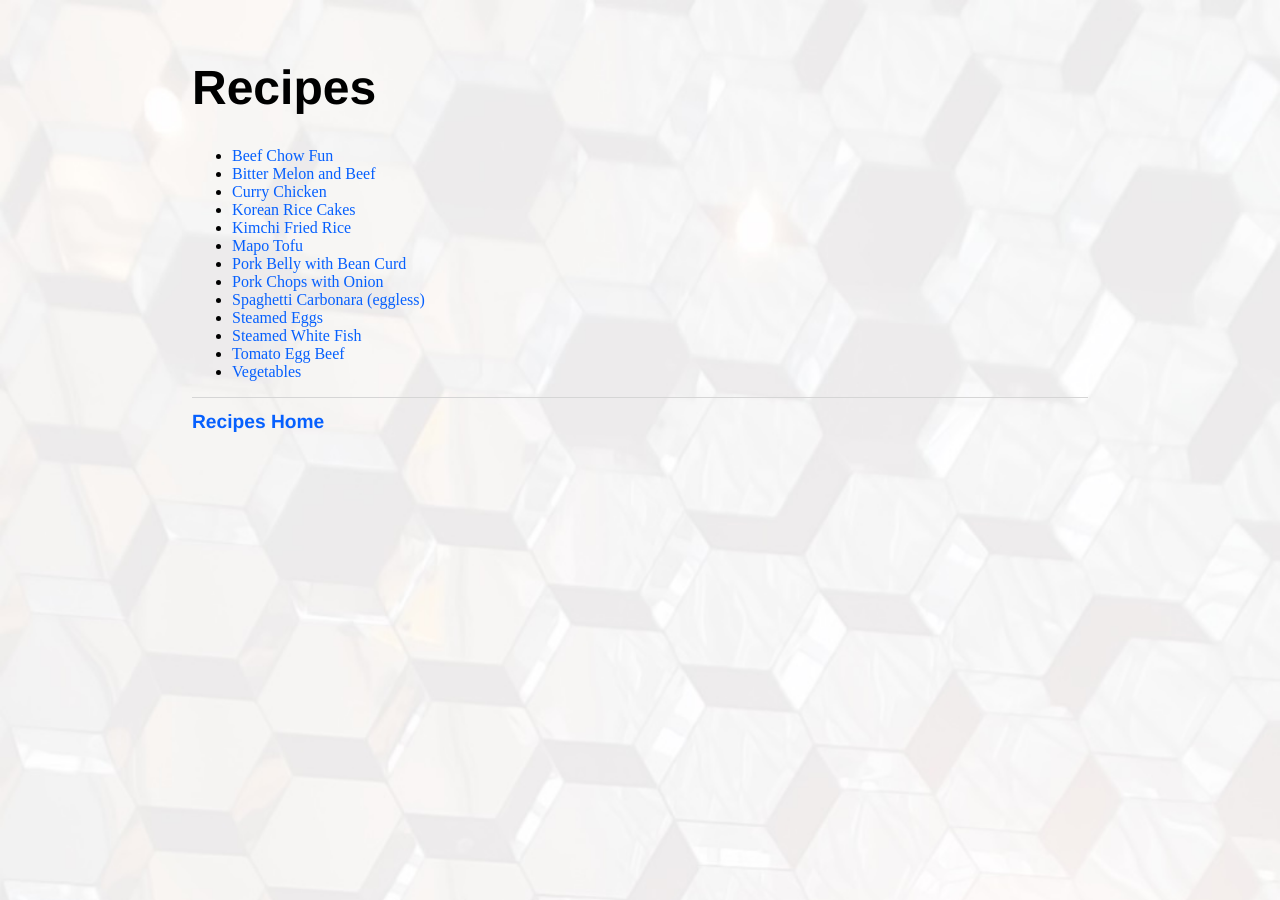
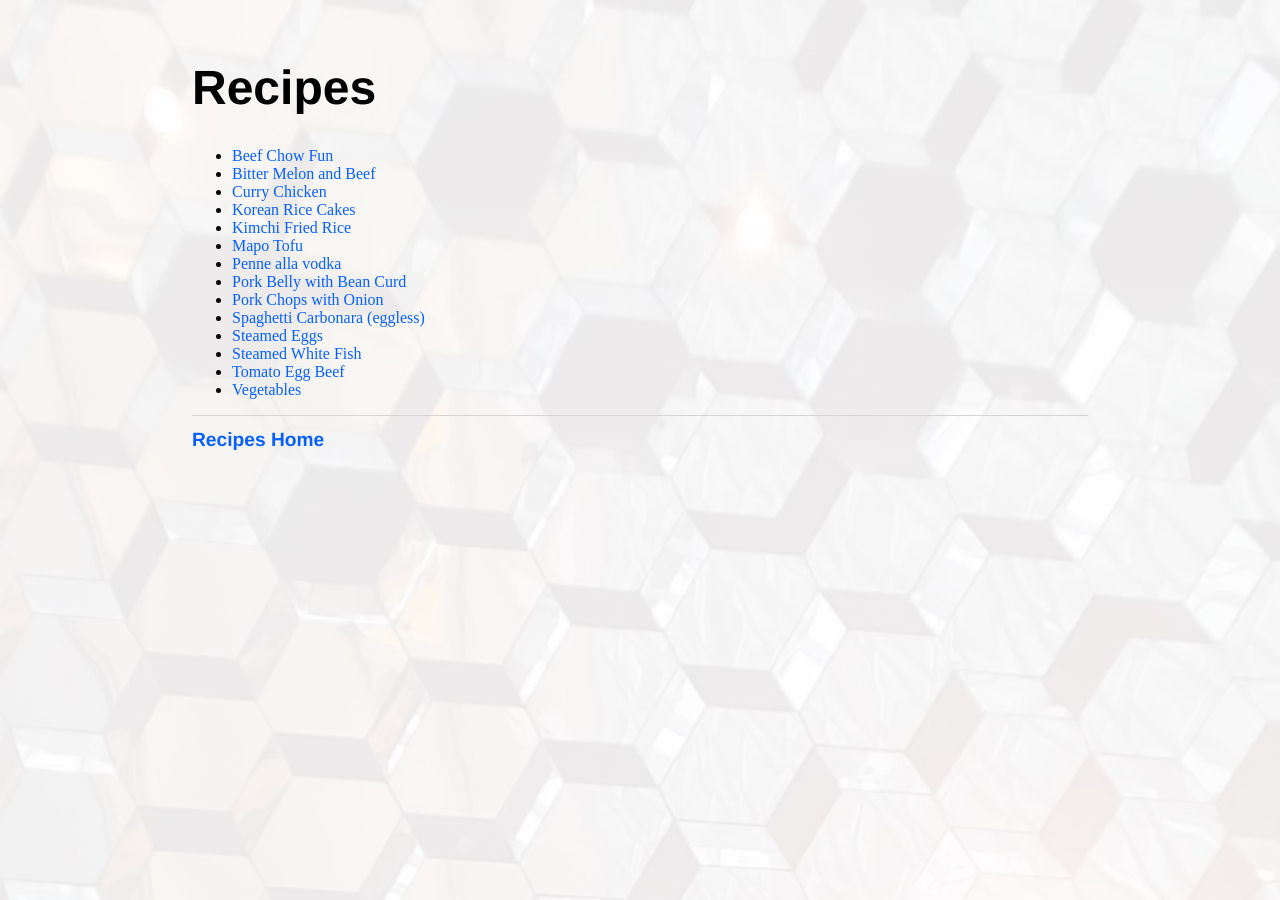
Before and after one commit to superjeffreyc/superjeffreyc.github.io, a Jekyll site: the page built from recipes/index.html, in a window 1280 px wide. Built offline with Jekyll 4.4.1, drawn with Linux system fonts in a browser that asks for light colours.

Commit message:
Update index.html

```diff
--- a/recipes/index.html
+++ b/recipes/index.html
@@ -13,6 +13,7 @@ title: Recipes
 <li><a href="https://superjeffreyc.github.io/recipes/korean_rice_cakes.html">Korean Rice Cakes</a></li>
 <li><a href="https://superjeffreyc.github.io/recipes/kimchi_fried_rice.html">Kimchi Fried Rice</a></li>
 <li><a href="https://superjeffreyc.github.io/recipes/mapo_tofu.html">Mapo Tofu</a></li>
+<li><a href="https://superjeffreyc.github.io/recipes/penne_alla_vodka.html">Penne alla vodka</a></li>
 <li><a href="https://superjeffreyc.github.io/recipes/pork_belly.html">Pork Belly with Bean Curd</a></li>
 <li><a href="https://superjeffreyc.github.io/recipes/pork_chops_with_onion.html">Pork Chops with Onion</a></li>
 <li><a href="https://superjeffreyc.github.io/recipes/spaghetti_carbonara.html">Spaghetti Carbonara (eggless)</a></li>
```
